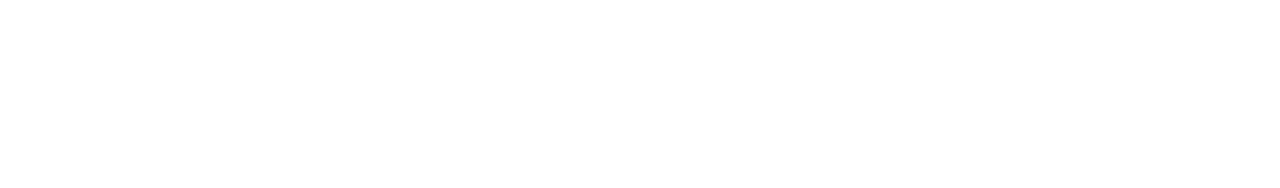
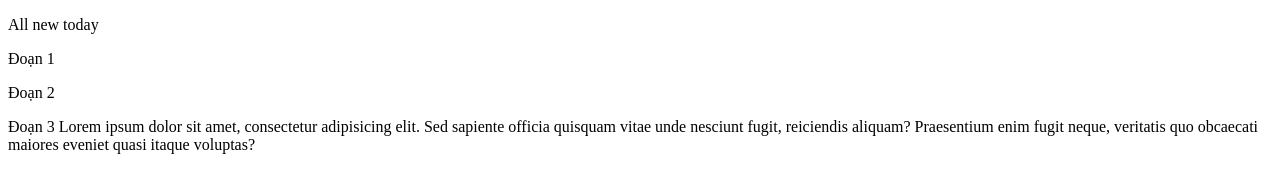
Before and after one commit to hhuuthien/git-test-coursera, a plain HTML site: page index.html in a window 1280 px wide. Drawn offline with Linux system fonts and the light colour scheme.

Commit message:
today full

```diff
--- a/index.html
+++ b/index.html
@@ -6,5 +6,15 @@
     <meta name="viewport" content="width=device-width, initial-scale=1.0" />
     <title>Document</title>
   </head>
-  <body></body>
+  <body>
+    <p>All new today</p>
+    <p>Đoạn 1</p>
+    <p>Đoạn 2</p>
+    <p>
+      Đoạn 3 Lorem ipsum dolor sit amet, consectetur adipisicing elit. Sed
+      sapiente officia quisquam vitae unde nesciunt fugit, reiciendis aliquam?
+      Praesentium enim fugit neque, veritatis quo obcaecati maiores eveniet
+      quasi itaque voluptas?
+    </p>
+  </body>
 </html>
```
